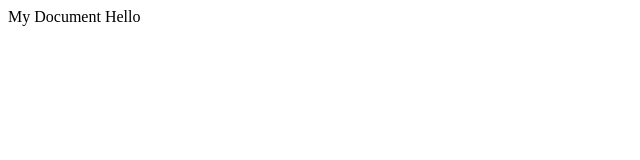
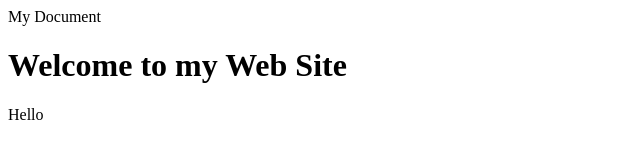
Before and after one commit to syam5492009/flashandpython, a plain HTML site: page index.html in a window 1280 px wide. Shown: the whole page, without its empty margins (0-640 px from the left). Drawn offline with Linux system fonts and the light colour scheme.

Commit message:
Add a heading

```diff
--- a/index.html
+++ b/index.html
@@ -3,6 +3,7 @@
         My Document
     </head>
     <body>
+        <h1>Welcome to my Web Site</h1>
         Hello
     </body>
 </html>
```
